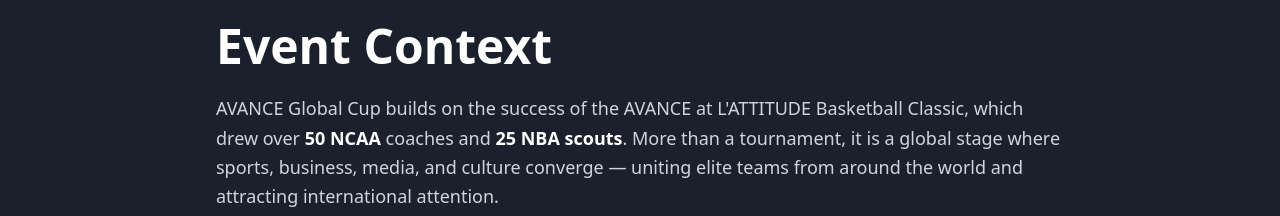
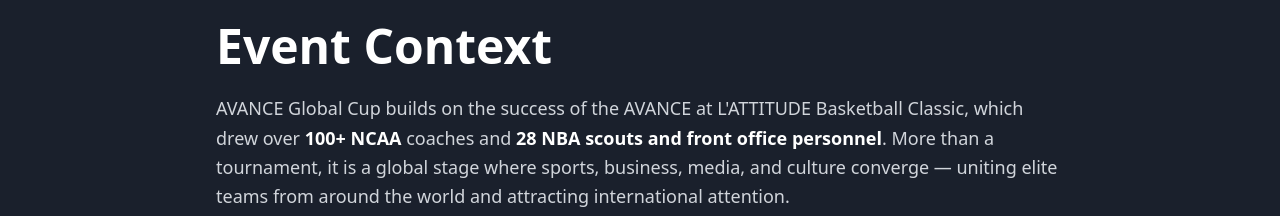
Before and after one commit to Melena1987/Avance-Global-Cup, a React (Vite) app: page / in a window 1280 px wide. Shown: the part 1080-1296 px from the top of the page. Built offline with nearby package versions, Linux system fonts and the light colour scheme.

Commit message:
feat: Update event context statistics
Increase displayed NCAA coach count from 50 to 100+ and NBA scout count from 25 to 28, including front office personnel. This more accurately reflects the event's reach and appeal.

```diff
--- a/components/Overview.tsx
+++ b/components/Overview.tsx
@@ -15,7 +15,7 @@ const Overview: React.FC = () => {
 
         <h3 className="text-4xl sm:text-5xl font-extrabold text-white mb-6">Event Context</h3>
         <p className="text-lg text-gray-300 leading-relaxed mb-12">
-          AVANCE Global Cup builds on the success of the AVANCE at L'ATTITUDE Basketball Classic, which drew over <span className="font-bold text-white">50 NCAA</span> coaches and <span className="font-bold text-white">25 NBA scouts</span>. More than a tournament, it is a global stage where sports, business, media, and culture converge — uniting elite teams from around the world and attracting international attention.
+          AVANCE Global Cup builds on the success of the AVANCE at L'ATTITUDE Basketball Classic, which drew over <span className="font-bold text-white">100+ NCAA</span> coaches and <span className="font-bold text-white">28 NBA scouts and front office personnel</span>. More than a tournament, it is a global stage where sports, business, media, and culture converge — uniting elite teams from around the world and attracting international attention.
         </p>
 
         <div className="flex flex-col sm:flex-row items-center justify-start gap-4 sm:gap-6 mt-8">
```
